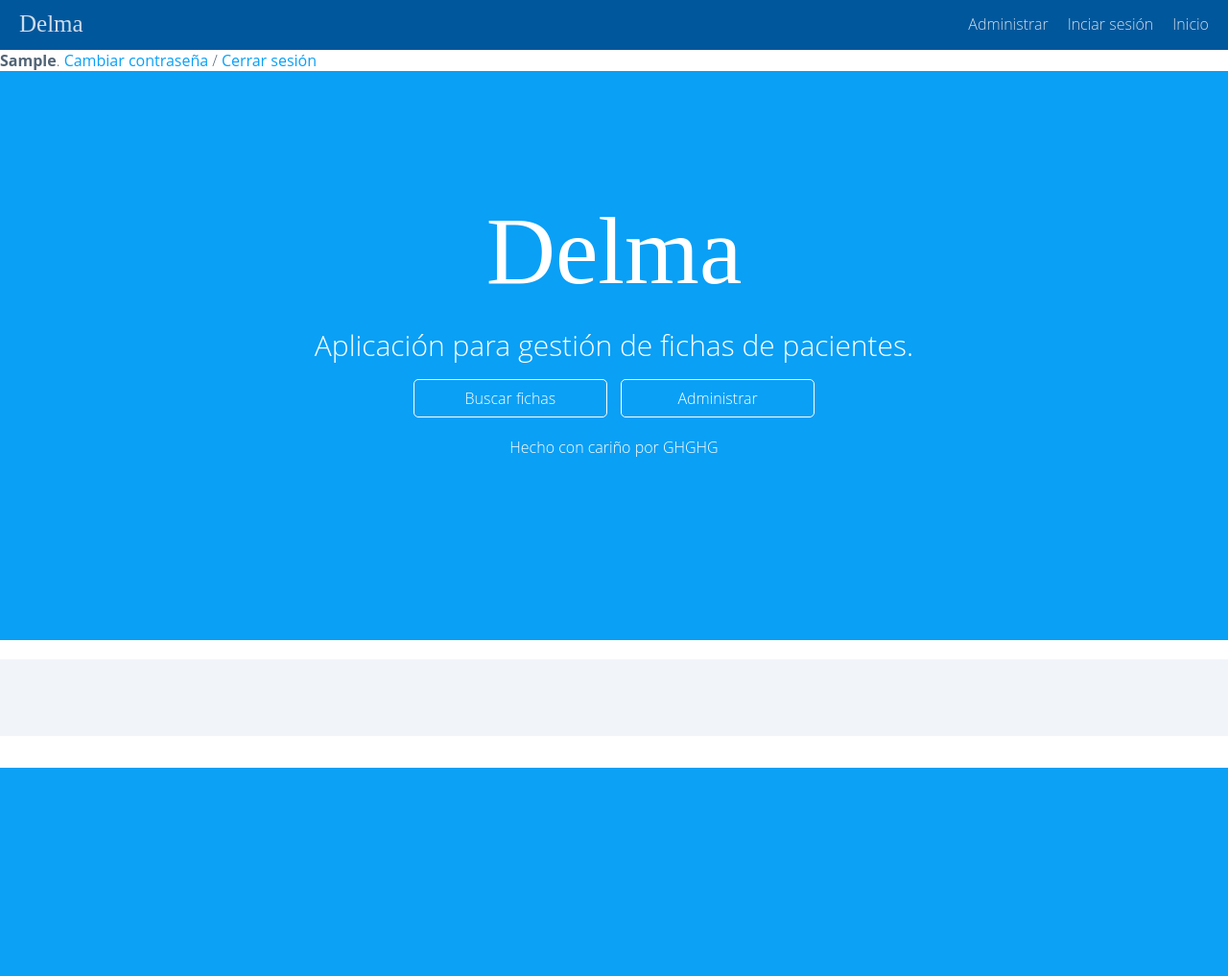
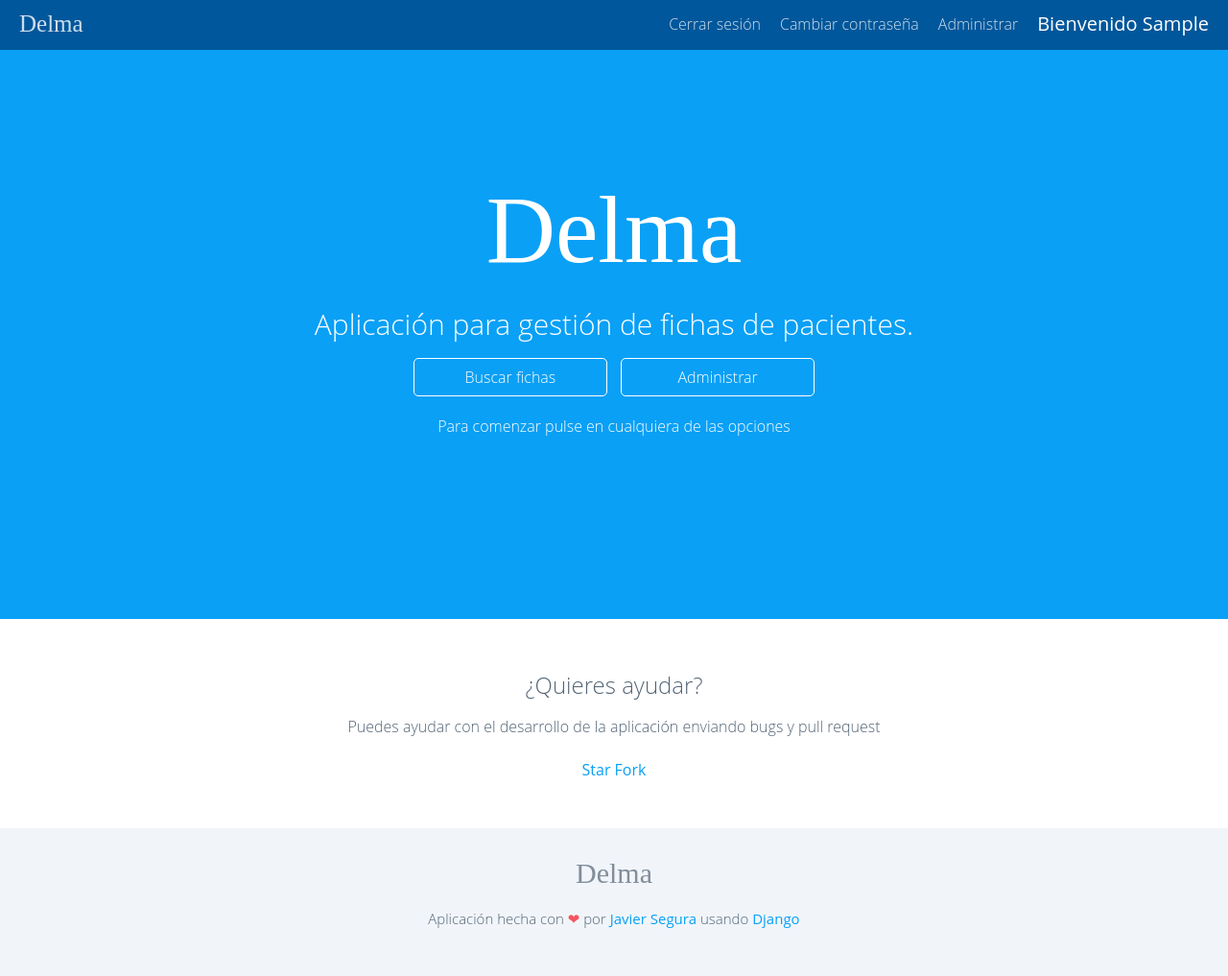
Before and after one commit to reciproco/delma, a Django app: page / in a window 1280 px wide. Shown: the whole page at 96% size. Before the commit the page ends 800 px from the top, so only its background shows below. Run offline with Django 3.2, Linux system fonts and the light colour scheme; the visitor is signed in with stand-in values (Sample User, id 1).

Commit message:
coherent iu

```diff
--- a/fichas/static/fichas/css/style.css
+++ b/fichas/static/fichas/css/style.css
@@ -32,6 +32,17 @@
     opacity: 1;
     text-decoration: none;
 }
+
+.navbar-user {
+    color: #ffffff;
+    float: right;
+    font-size: 20px;
+    font-weight: 400;
+    margin-right: 20px;
+    opacity: 1;
+    text-decoration: none;
+}
+
 .cover {
     background-color: #09a0f6;
     color: #ffffff;
--- a/fichas/templates/fichas/base.html
+++ b/fichas/templates/fichas/base.html
@@ -8,36 +8,28 @@
 {% block extrastyle %}{% endblock %}
 {% block extrahead %}{% endblock %}
 {% block blockbots %}<meta name="robots" content="NONE,NOARCHIVE" />{% endblock %}
+<!-- Place this tag in your head or just before your close body tag. -->
+<script async defer src="https://buttons.github.io/buttons.js"></script>
 </head>
 {% load i18n %}
 <body>
+<!-- Place this tag in your head or just before your close body tag. -->
+<script async defer src="https://buttons.github.io/buttons.js"></script>
   <div class="navbar">
     <a class="navbar-logo" href="{% url 'index' %}">Delma</a>
-    <a class="navbar-link" href="{% url 'index' %}">Inicio</a>
+    {% if user.is_authenticated %}
+    <div class="navbar-user">Bienvenido {% firstof user.get_short_name user.get_username %}</div>
+        {% if user.is_active and user.is_staff %}
+        <a class="navbar-link" href="{% url 'account_login' %}">Administrar</a>
+        {% endif %}
+        {% if user.has_usable_password %}
+        <a class="navbar-link" href="{% url 'admin:password_change' %}">Cambiar contraseña</a>
+        {% endif %}
+    <a class="navbar-link" href="{% url 'seguridad:logout' %}">Cerrar sesión</a>
+    {% else %}
     <a class="navbar-link" href="{% url 'seguridad:login' %}">Inciar sesión</a>
-    {% if user.is_authenticated and user.is_active and user.is_staff %}
-    <a class="navbar-link" href="{% url 'account_login' %}">Administrar</a>
     {% endif %}
   </div>
-  <div>
-        {% if user.is_authenticated %}
-        <div id="user-tools">
-                <strong>{% firstof user.get_short_name user.get_username %}</strong>.
-                {% if site_url %}
-                    <a href="{{ site_url }}">{% trans 'View site' %}</a> /
-                {% endif %}
-                {% if user.is_active and user.is_staff %}
-                    {% url 'django-admindocs-docroot' as docsroot %}
-                    {% if docsroot %}
-                        <a href="{{ docsroot }}">{% trans 'Documentation' %}</a> /
-                    {% endif %}
-                {% endif %}
-                {% if user.has_usable_password %}
-                <a href="{% url 'admin:password_change' %}">{% trans 'Change password' %}</a> /
-                {% endif %}
-                <a href="{% url 'seguridad:logout' %}">{% trans 'Log out' %}</a>
-        </div>
-        {% endif %}
     <!-- END Header -->
     {% block messages %}
         {% if messages %}
@@ -53,7 +45,14 @@
         {% endblock %}
     <!-- END Content -->
 
-    {% block footer %}<div class="foot"></div>{% endblock %}
+    {% block footer %}
+    <div class="foot">
+       <a class="foot-logo" href="{% url 'index' %}">Delma</a>
+           Aplicación hecha con <span class="heart"></span> por
+       <a href="https://github.com/reciproco/delma">Javier Segura</a>
+       usando <a href="https://www.djangoproject.com/">Django</a>
+    </div>
+    {% endblock %}
 <!-- END Container -->
 </body>
 </html>
--- a/fichas/templates/fichas/index.html
+++ b/fichas/templates/fichas/index.html
@@ -7,6 +7,14 @@
 <a class="btn-outline cover-btn" href="{% url 'fichas:search' %}">Buscar fichas</a>
 <a class="btn-outline cover-btn" href="{% url 'account_login' %}">Administrar</a>
 <br>
-<span class="text-small">Hecho con cariño por GHGHG</span>
+<span class="text-small">Para comenzar pulse en cualquiera de las opciones</span>
+</div>
+<div class="gh-btns" align="center">
+<h4>¿Quieres ayudar?</h4>
+<p>Puedes ayudar con el desarrollo de la aplicación enviando bugs y pull request</p>
+<!-- Place this tag where you want the button to render. -->
+<a aria-label="Star reciproco/delma on GitHub" data-count-aria-label="# stargazers on GitHub" data-count-api="/repos/reciproco/delma#stargazers_count" data-count-href="/reciproco/delma/stargazers" href="https://github.com/reciproco/delma" class="github-button">Star</a>
+<!-- Place this tag where you want the button to render. -->
+<a aria-label="Fork reciproco/delma on GitHub" data-count-aria-label="# forks on GitHub" data-count-api="/repos/reciproco/delma#forks_count" data-count-href="/reciproco/delma/network" href="https://github.com/reciproco/delma/fork" class="github-button">Fork</a>
 </div>
 {% endblock %}
```
